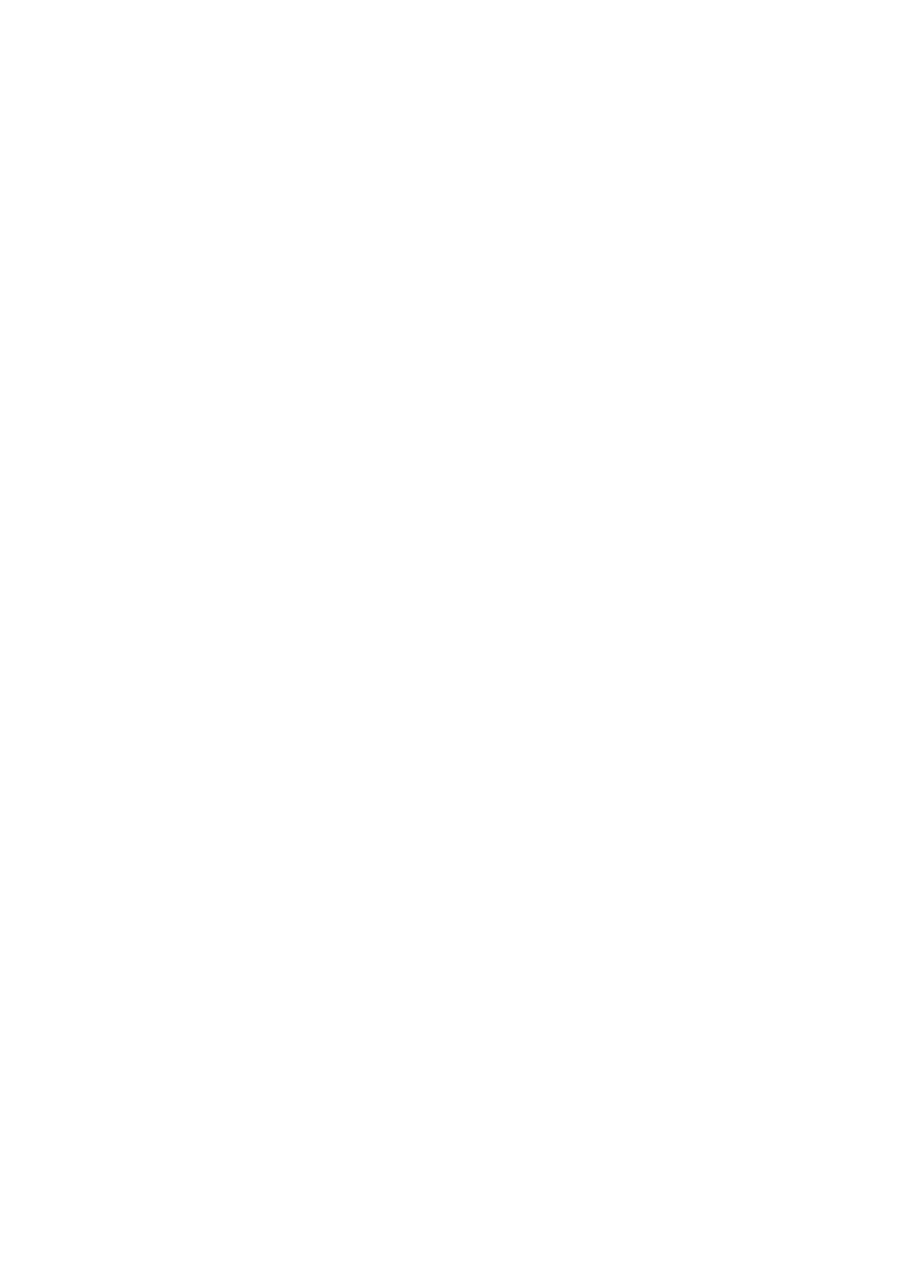
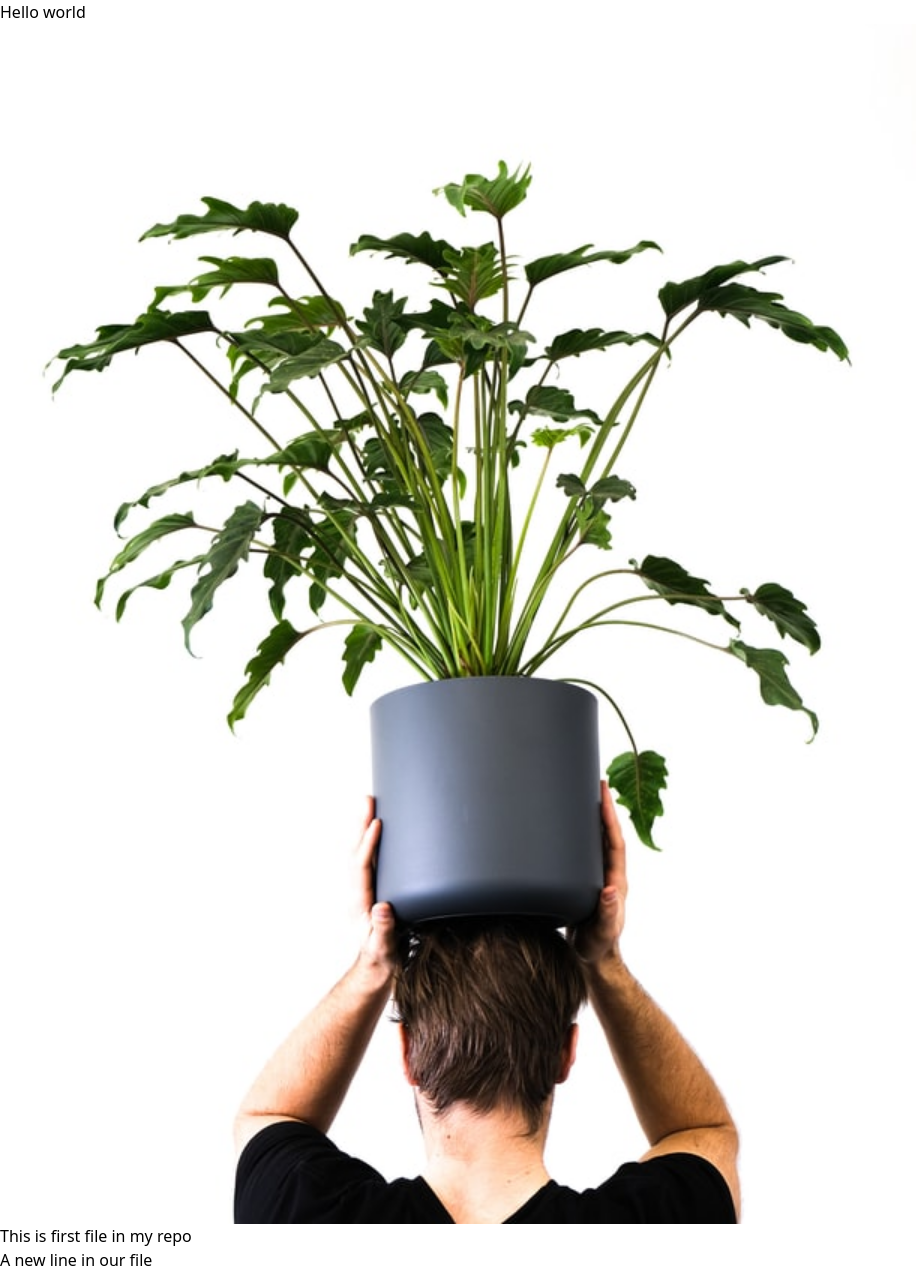
Before and after one commit to rashadulalam/hello, a website: page src/index.html in a window 1280 px wide. Shown: the whole page, without its empty margins (0-916 px from the left). Before the commit the page ends 800 px from the top, so only its background shows below. Drawn offline with Linux system fonts and the light colour scheme.

Commit message:
Added image to Hello world

```diff
--- a/src/index.html
+++ b/src/index.html
@@ -5,11 +5,16 @@
     <meta name="viewport"
           content="width=device-width, user-scalable=no, initial-scale=1.0, maximum-scale=1.0, minimum-scale=1.0">
     <meta http-equiv="X-UA-Compatible" content="ie=edge">
-    <title>Document</title>
+    <title>Hello world</title>
     <link rel="stylesheet" href="/dist/output.css">
 </head>
 <body>
-
+<h1>Hello world</h1>
+<div>
+    <img src="img/severin-candrian-36ohYazm6TY-unsplash.jpg" alt="" style="width:100%;max-width: 960px;">
+</div>
+<p>This is first file in my repo</p>
+<p>A new line in our file</p>
 
 
 
```
Also changed, not shown: src/img/severin-candrian-36ohYazm6TY-unsplash.jpg (added).
